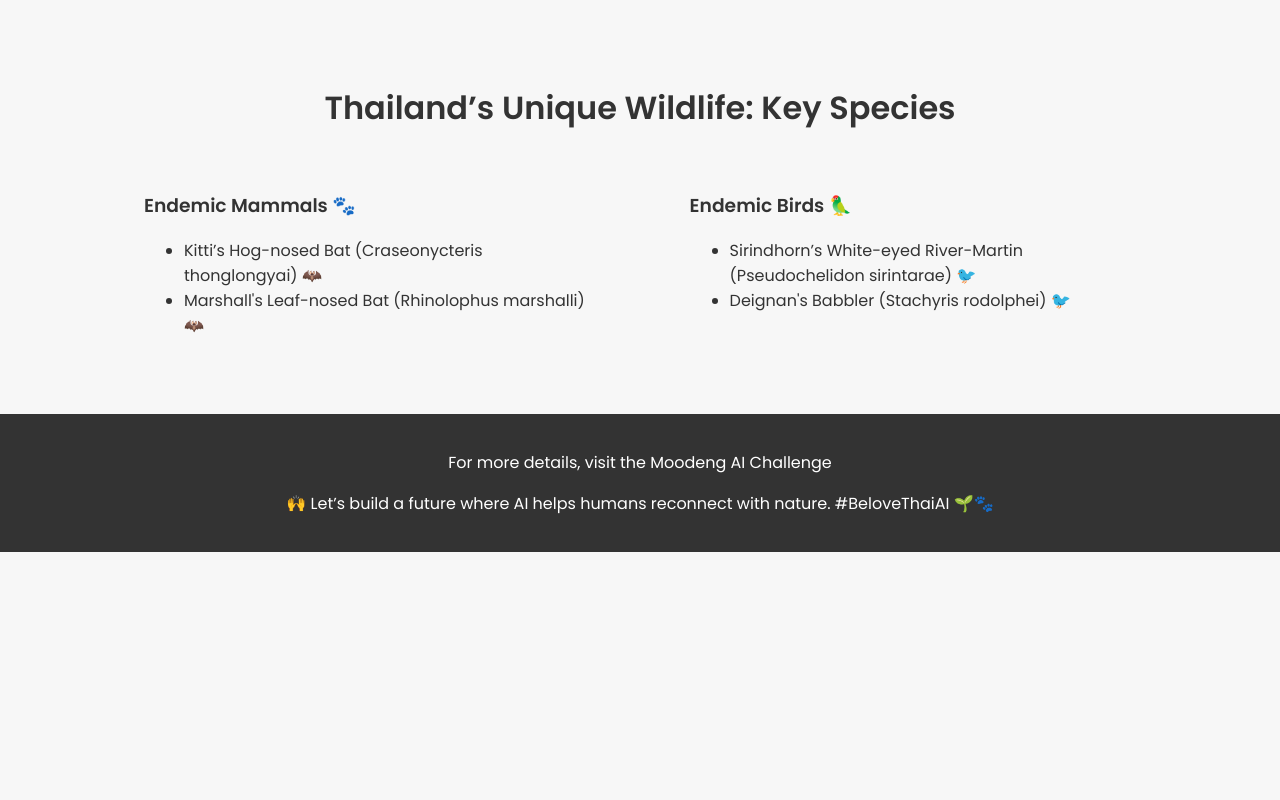
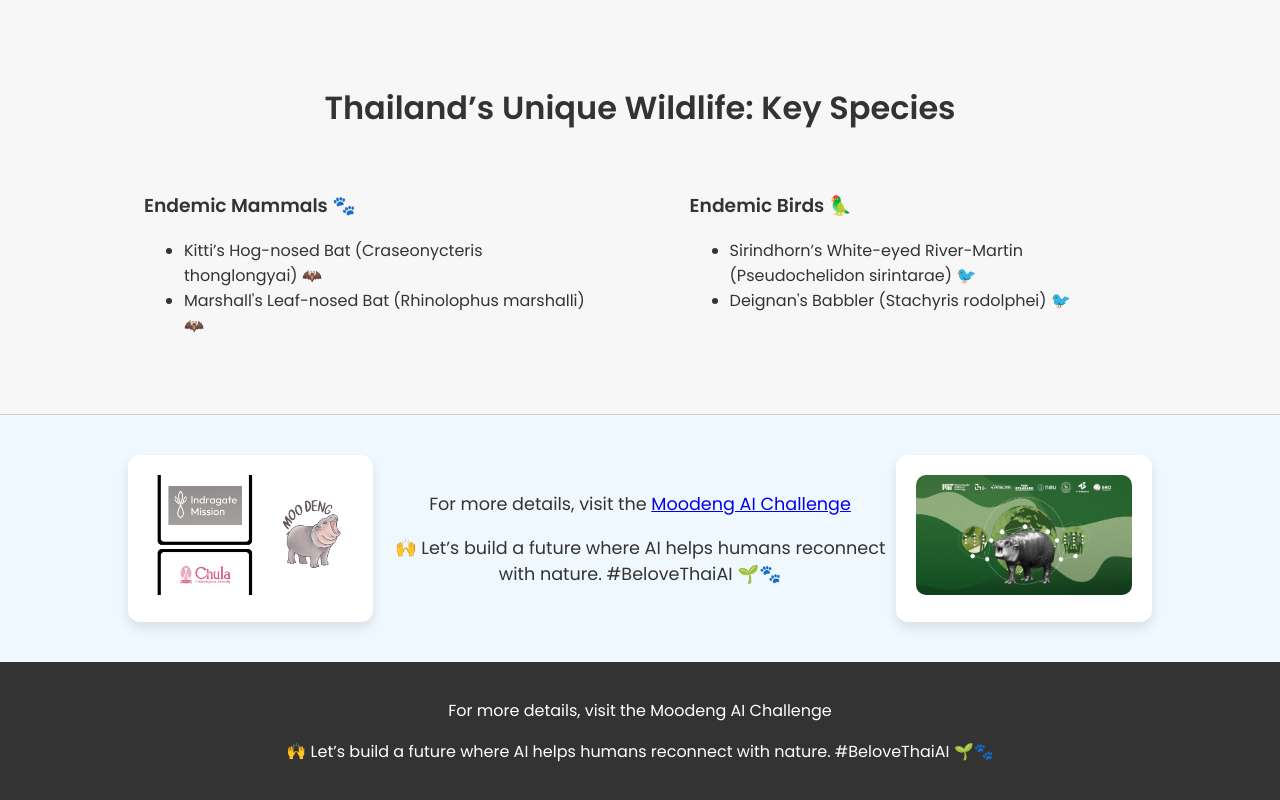
Before and after one commit to kaopanboonyuen/BeloveThaiAI, a plain HTML site: page index.html in a window 1280 px wide. Shown: the part 2342-3142 px from the top of the page. Before the commit the page ends 2894 px from the top, so only its background shows below. Drawn offline with Linux system fonts and the light colour scheme.

Commit message:
🌳 update index.html

```diff
--- a/index.html
+++ b/index.html
@@ -287,6 +287,34 @@
         </div>
     </section>
 
+    <section style="background-color: #f0f8ff; border-top: 1px solid #ccc; padding: 40px 0;">
+        <div class="container">
+            <div style="display: flex; justify-content: space-between; align-items: center; flex-wrap: wrap;">
+
+                <!-- Left Logo Box -->
+                <div style="flex: 1; text-align: left;">
+                    <div style="background-color: white; padding: 20px; border-radius: 12px; box-shadow: 0 6px 12px rgba(0,0,0,0.1); display: inline-block;">
+                        <img src="img/BeloveThaiAI_03.png" alt="Team Logo" style="height: 120px;">
+                    </div>
+                </div>
+
+                <!-- Center Text -->
+                <div style="flex: 2; text-align: center;">
+                    <p style="margin-bottom: 12px; font-size: 1.1em;">For more details, visit the <a href="https://moodeng.media.mit.edu/" target="_blank">Moodeng AI Challenge</a></p>
+                    <p style="font-size: 1.1em;">🙌 Let’s build a future where AI helps humans reconnect with nature. #BeloveThaiAI 🌱🐾</p>
+                </div>
+
+                <!-- Right Logo Box -->
+                <div style="flex: 1; text-align: right;">
+                    <div style="background-color: white; padding: 20px; border-radius: 12px; box-shadow: 0 6px 12px rgba(0,0,0,0.1); display: inline-block;">
+                        <img src="img/BeloveThaiAI_02.jpg" alt="MoodengAI Challenge Logo" style="height: 120px;">
+                    </div>
+                </div>
+
+            </div>
+        </div>
+    </section>
+
     <footer>
         <p>For more details, visit the <a href="https://moodeng.media.mit.edu/" target="_blank">Moodeng AI Challenge</a></p>
         <p>🙌 Let’s build a future where AI helps humans reconnect with nature. #BeloveThaiAI 🌱🐾</p>
```
